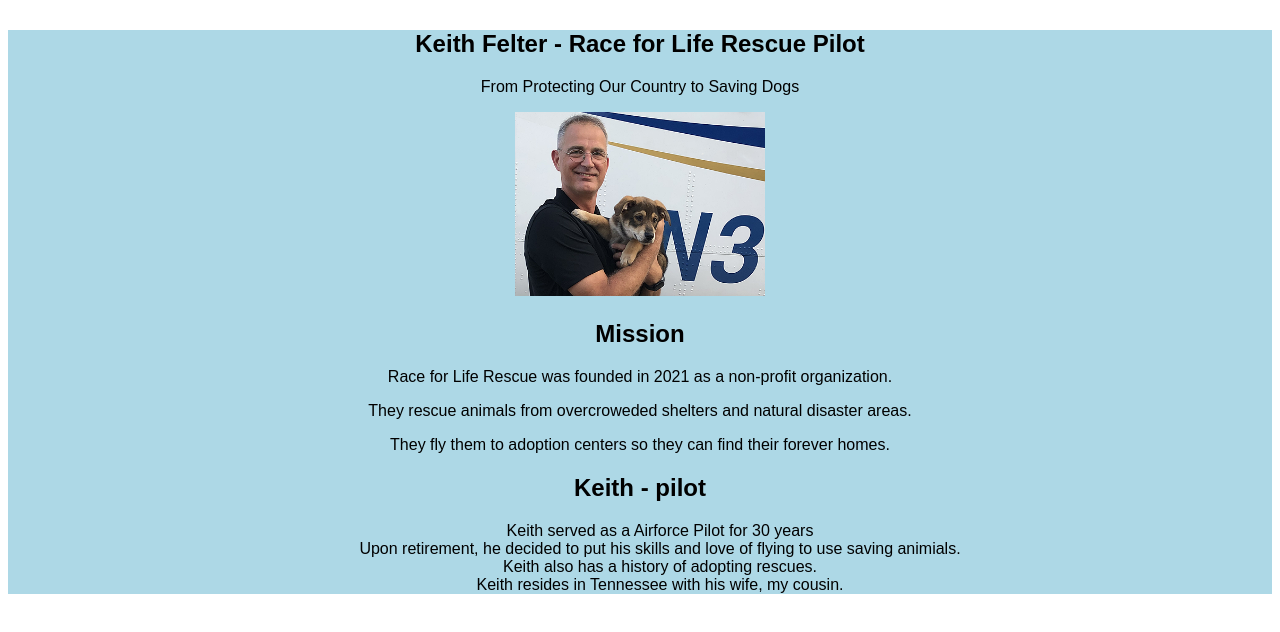
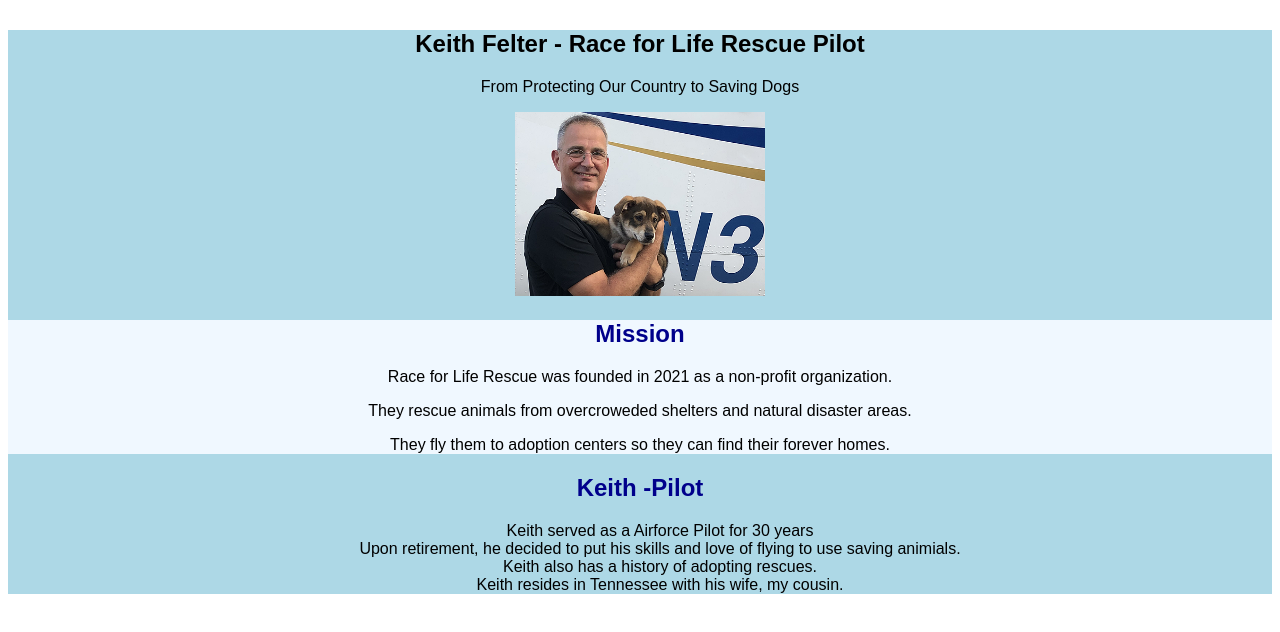
Before and after one commit to kfossplayspace/phase1project, a plain HTML site: page index.html in a window 1280 px wide. Drawn offline with Linux system fonts and the light colour scheme.

Commit message:
sync updates

```diff
--- a/index.html
+++ b/index.html
@@ -18,7 +18,7 @@
     <p>They fly them to adoption centers so they can find their forever homes. </p>
 </section>
 <section class="Pilots">
-  <h2>Keith - pilot</h2>
+  <h2>Keith -Pilot</h2>
   <ul>
       <li>Keith served as a Airforce Pilot for 30 years</li>
       <li>Upon retirement, he decided to put his skills and love of
--- a/styles.css
+++ b/styles.css
@@ -10,3 +10,6 @@
                 width:250px;
                 height:auto}
         ul {list-style-type: none;}
+        .company{ background-color: aliceblue;}
+        h2 {color: darkblue;
+            }
```
